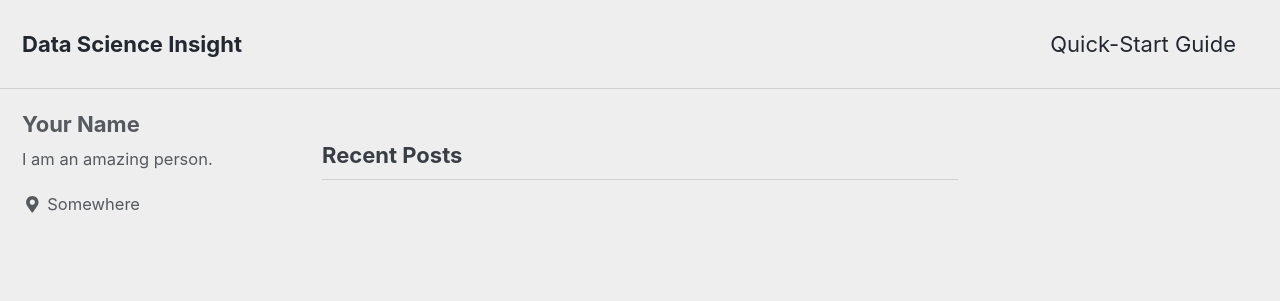
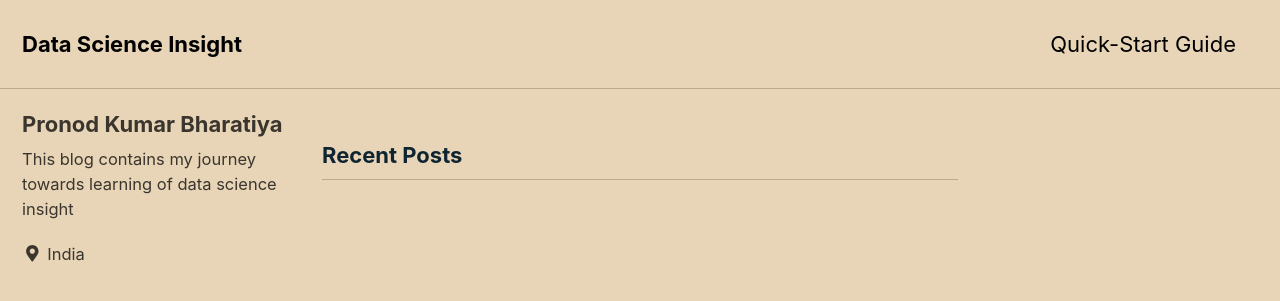
Before and after one commit to dsinsight/dsinsight.github.io, a Jekyll site: the page built from index.html, in a window 1280 px wide and 900 px high. Shown: the top 301 px of the window. Built offline with Jekyll 4.4.1, drawn with Linux system fonts in a browser that asks for light colours; cached includes are drawn as plain includes; nearby versions of some CDN libraries; the list of posts is cut into pages by our own code; some of the changed text lies outside the part shown.

Commit message:
new github page

```diff
--- a/_config.yml
+++ b/_config.yml
@@ -12,13 +12,13 @@
 
 # theme                  : "minimal-mistakes-jekyll"
 # remote_theme           : "mmistakes/minimal-mistakes"
-minimal_mistakes_skin    : "air" #"default" , "aqua", "contrast", "dark", "dirt", "neon", "mint", "plum", "sunrise"
+minimal_mistakes_skin    : "sunrise" #"default" , "aqua", "contrast", "dark", "dirt", "neon", "mint", "plum", "sunrise", "air"
 
 # Site Settings
 locale                   : "en-IN"
 title                    : "Data Science Insight"
 title_separator          : "-"
-name                     : "Pronod Kumar Bharatiya"
+name                     : "dsinsight"
 description              : "Journey Towards Data Science Insight"
 url                      : # the base hostname & protocol for your site e.g. "https://mmistakes.github.io"
 baseurl                  : # the subpath of your site, e.g. "/blog"
@@ -103,10 +103,10 @@ analytics:
 
 # Site Author
 author:
-  name             : "Your Name"
+  name             : "Pronod Kumar Bharatiya"
   avatar           : # path of avatar image, e.g. "/assets/images/bio-photo.jpg"
-  bio              : "I am an amazing person."
-  location         : "Somewhere"
+  bio              : "This blog contains my journey towards learning of data science insight"
+  location         : "India"
   email            :
   links:
     - label: "Email"
```
